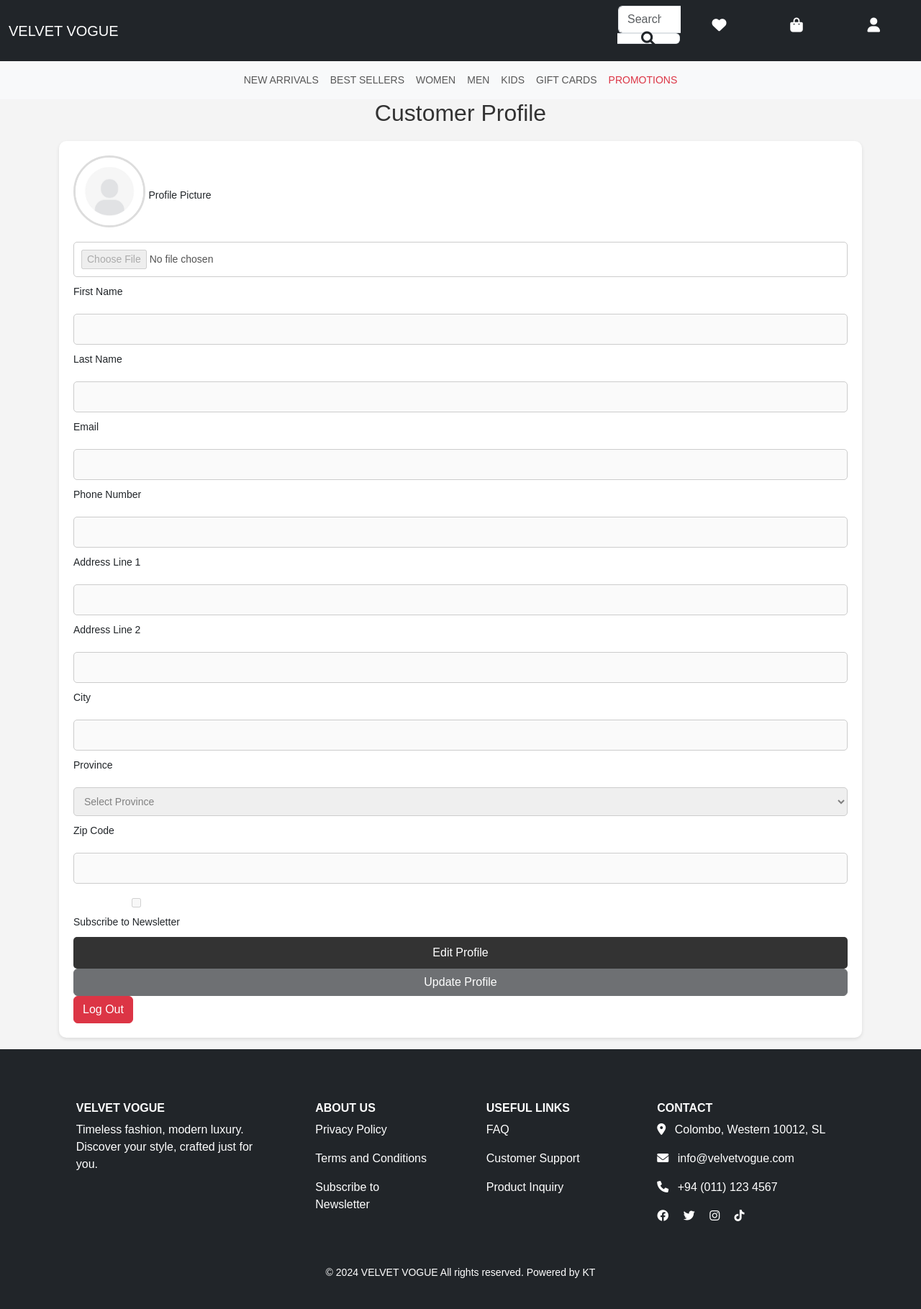
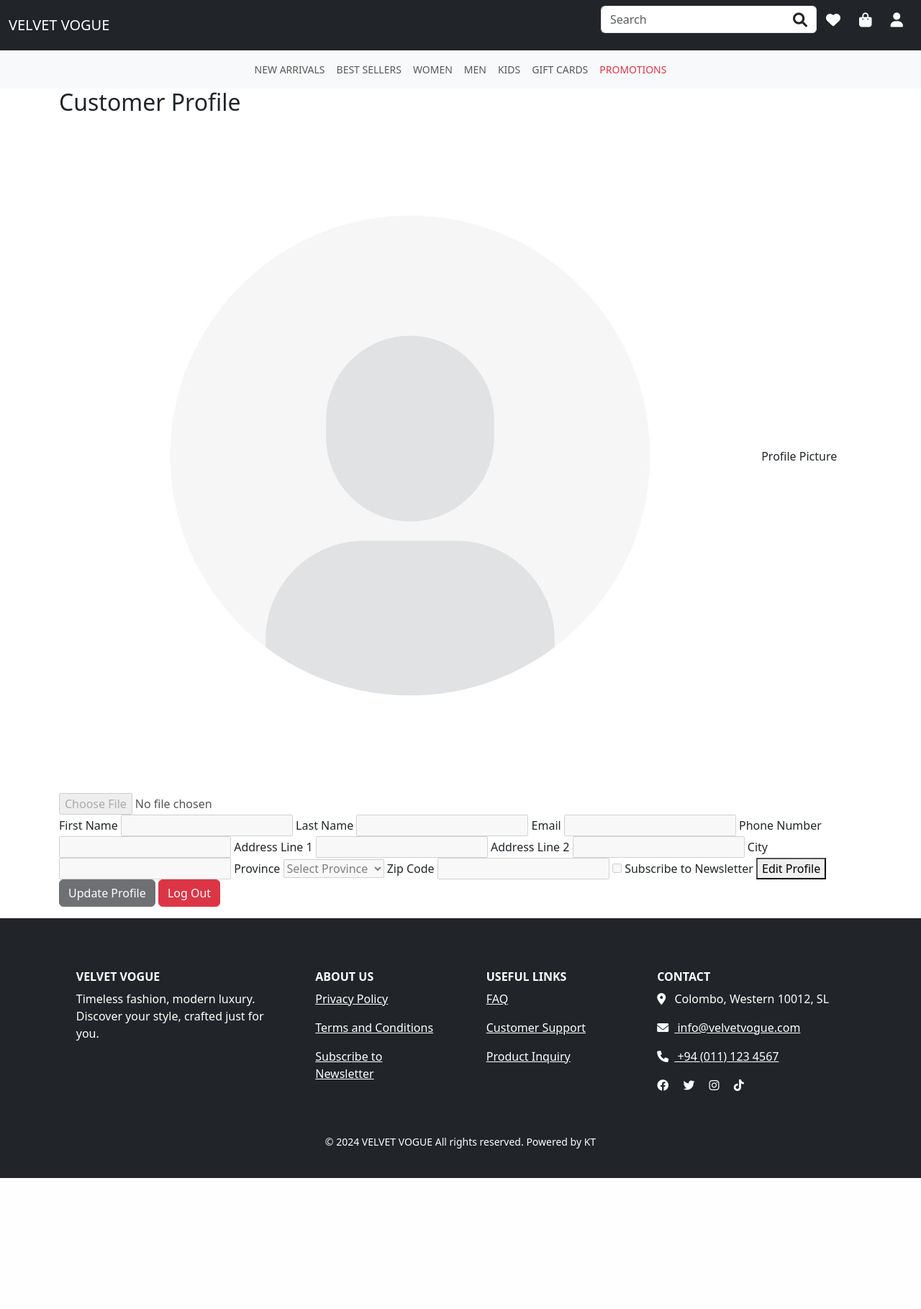
Before and after one commit to kalharatennakoon/velvetvogue, a PHP site: page /velvetvogue/pages/customer-profile.php in a window 1280 px wide. Shown: the whole page at 72% size. After the commit the page ends 1637 px from the top, so only its background shows below. Run offline with PHP 8.4, Linux system fonts and the light colour scheme; the visitor is signed in with stand-in values (Sample User, id 1); data that the repository does not hold is empty.

Commit message:
remove unused CSS styles and clean up customer profile page

```diff
--- a/assets/css/customer-styles.css
+++ /dev/null
@@ -1,143 +0,0 @@
-/* .error {
-    color: red;
-    font-size: 0.9em;
-} */
-
-/* General Styles */
-body {
-    font-family: Arial, sans-serif;
-    background-color: #f4f4f4;
-    margin: 0;
-    padding: 0;
-}
-
-/* Profile Picture */
-.profile-image img {
-    width: 100px; /* Adjust the size as needed */
-    height: 100px;
-    object-fit: cover; /* Ensures the image scales well */
-    border-radius: 50%; /* Makes the image round */
-    border: 3px solid #ddd; /* Optional: Adds a border to the profile image */
-    margin-bottom: 10px;
-}
-
-/* Profile Container */
-.profile-container {
-    background-color: #fff;
-    padding: 20px;
-    border-radius: 10px;
-    box-shadow: 0 2px 5px rgba(0, 0, 0, 0.1);
-}
-
-/* Form Styles */
-.profile-input {
-    width: 100%;
-    padding: 10px;
-    margin: 10px 0;
-    border: 1px solid #ccc;
-    border-radius: 5px;
-    font-size: 14px;
-}
-
-/* Button Styles */
-button {
-    width: 100%;
-    padding: 10px;
-    background-color: #333;
-    color: white;
-    border: none;
-    border-radius: 5px;
-    font-size: 16px;
-    cursor: pointer;
-    transition: background-color 0.3s ease;
-}
-
-button:hover {
-    background-color: #555;
-}
-
-button:disabled {
-    background-color: #ccc;
-    cursor: not-allowed;
-}
-
-/* Error Message */
-.error {
-    color: red;
-    font-size: 0.9em;
-}
-
-/* Success/Error Alerts */
-.alert {
-    padding: 10px;
-    margin-bottom: 20px;
-    border-radius: 5px;
-}
-
-.alert-success {
-    background-color: #d4edda;
-    color: #155724;
-}
-
-.alert-danger {
-    background-color: #f8d7da;
-    color: #721c24;
-}
-
-/* Section Header */
-h2 {
-    font-size: 2em;
-    margin-bottom: 20px;
-    text-align: center;
-    color: #333;
-}
-
-/* Form Inputs */
-input[type="text"],
-input[type="email"],
-input[type="password"],
-select {
-    width: 100%;
-    padding: 10px;
-    margin: 10px 0;
-    border: 1px solid #ccc;
-    border-radius: 5px;
-    font-size: 14px;
-}
-
-/* Link Styles */
-a {
-    color: #007bff;
-    text-decoration: none;
-}
-
-a:hover {
-    text-decoration: underline;
-}
-
-/* Checkbox and Label Styles */
-label {
-    font-size: 14px;
-    display: inline-block;
-    margin-bottom: 10px;
-}
-
-input[type="checkbox"] {
-    margin-right: 10px;
-}
-
-/* Adjustments for smaller screens */
-@media (max-width: 768px) {
-    .profile-container {
-        padding: 15px;
-    }
-
-    .profile-image img {
-        width: 80px;
-        height: 80px;
-    }
-
-    button {
-        font-size: 14px;
-    }
-}
--- a/pages/customer-profile.php
+++ b/pages/customer-profile.php
@@ -119,8 +119,7 @@ if ($_SERVER['REQUEST_METHOD'] == 'POST') {
         }
     </script>
 
-    <!-- CSS -->
-    <link rel="stylesheet" type="text/css" href="../assets/css/customer-styles.css" />
+
 </head>
 <body>
     <!-- Header -->
```
